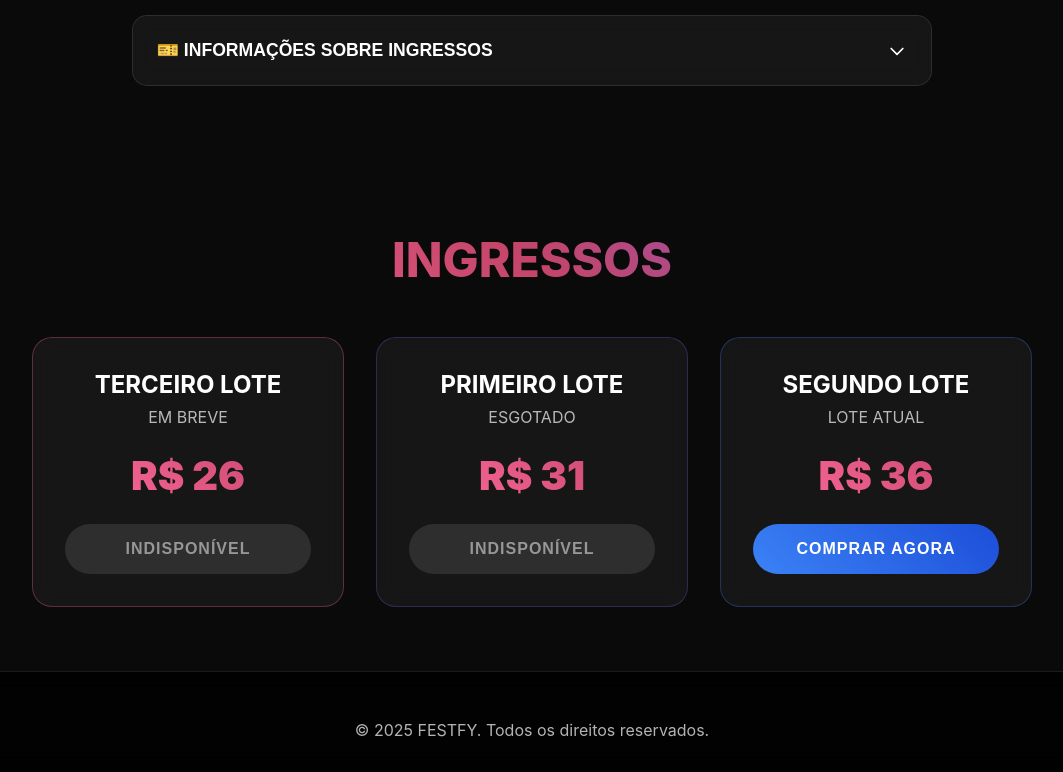
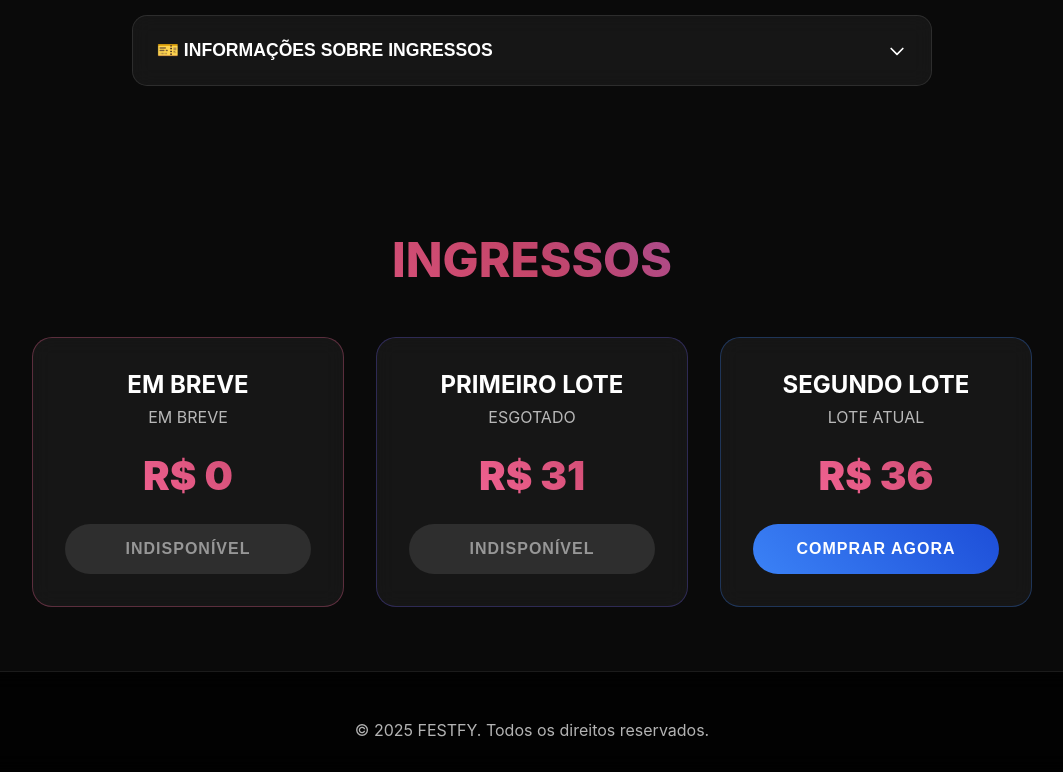
Before and after one commit to bren112/revivendo, a React (Vite) app: page / in a window 1280 px wide. Shown: the part 1861-2633 px from the top of the page, without its empty margins (108-1171 px from the left). Built offline with nearby package versions, Linux system fonts and the light colour scheme.

Commit message:
Atualizar o App.jsx

```diff
--- a/src/App.jsx
+++ b/src/App.jsx
@@ -106,8 +106,8 @@ const djs = [
 const tickets = [
   {
     id: 1,
-    name: "TERCEIRO LOTE",
-    price: 26,
+    name: "EM BREVE",
+    price: 0,
     description: "EM BREVE",
     color: "pink",
   },
```
